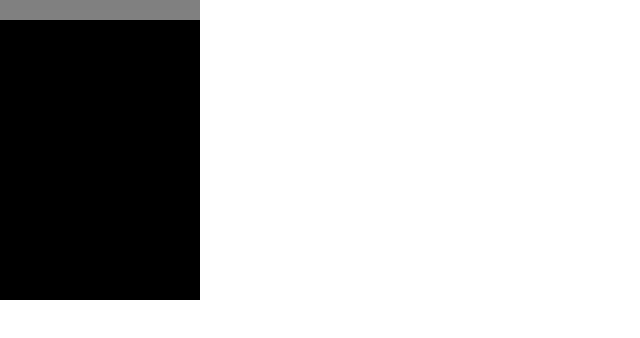
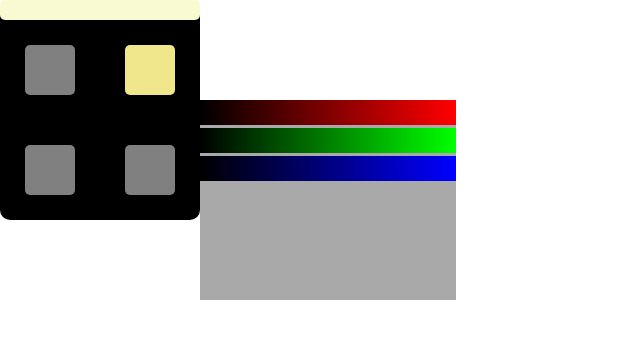
Before and after one commit to ObaniGemini/leprojetccool, a plain HTML site: page index.html in a window 1280 px wide. Shown: the whole page, without its empty margins (0-640 px from the left). Drawn offline with Linux system fonts and the light colour scheme.

Commit message:
yolo new stuff partly working

```diff
--- a/css/style.css
+++ b/css/style.css
@@ -32,29 +32,15 @@ body {
 }
 
 
-canvas {
-	width: 100%;
-	height: 100%;
+.drawing_canvas {
 	position: absolute;
 	z-index: -1;
 }
 
 
-table {
-	position:relative;
-	width: 100%;
-}
-
-
 .button {
 	position: absolute;
-	left: 50%;
-	top: 50%;
-	width: 50px;
-	height: 50px;
-	-ms-transform: translateY(-50%);
-	transform: translateY(-50%);
-	background-color: lightgrey;
+	background-color: grey;
 	border: none;
 	border-radius: 5px;
 }
@@ -62,19 +48,34 @@ table {
 
 
 .button:hover {
-	background-color: grey;
+	background-color: dimgrey;
 	border: none;
 	border-radius: 5px;
 }
 
+.focused {
+	background-color: khaki;
+}
+
+.focused:hover {
+	background-color: darkkhaki;
+}
 
 
-td {
-	position: relative;
-	text-align: center;
-	padding-top: 25px;
-	padding-bottom: 25px;
+
+.colorpicker {
+	position: absolute;
+	width: 256px;
+	height: 200px;
+	background-color: darkgrey;
 }
+
+canvas > div {
+	position: absolute;
+	width: 5px;
+	background-color: white;
+}
+
 
 
 
@@ -82,16 +83,19 @@ td {
 	left: 0px;
 	top: 0px;
 	min-width: 200px;
-	min-height: 300px;
 	position: absolute;
 	background-color: black;
+	border: none;
+	border-radius: 10px;
 }
 
 #navBar {
-	background-color: grey;
+	background-color: lightgoldenrodyellow;
 	width: 100%;
 	height: 20px;
 	position: absolute;
-	left: 0;
-	top: 0;
+	left: 0px;
+	top: 0px;
+	border: none;
+	border-radius: 5px;
 }
--- a/js/main.js
+++ b/js/main.js
@@ -1,11 +1,14 @@
 var canvas;
 var tools;
+var openedWindows = [];
 
 
 
 const main = () => {
 	canvas = new Canvas();
 	tools = new Tools();
+
+	pushWindow( new ColorPicker( 200, 100 ) ); //just for testing
 
 	window.addEventListener("resize", () => {
 		canvas.resize();
@@ -26,4 +29,35 @@ const main = () => {
 }
 
 
+const handleInput = ( event ) => {
+	let key = event.key;
+
+	if( key == "s" ) {
+		tools.focus( "selector" );
+	} else if( key == "p" ) {
+		tools.focus( "pencil" );
+	} else if( key == "l" ) {
+		tools.focus( "picker" );
+	} else if( key == "b" ) {
+		tools.focus( "bucketfill" );
+	} else if( key == "Escape" ) {
+		popWindow();
+	}
+}
+
+
+const pushWindow = ( object ) => {
+	openedWindows.push( object );
+	document.body.appendChild( openedWindows[openedWindows.length - 1].window );
+}
+
+const popWindow = () => {
+	if( openedWindows.length > 0 ) {
+		document.body.removeChild( openedWindows[openedWindows.length - 1].window );
+		openedWindows.pop();
+	}
+}
+
+
+window.addEventListener("keydown", handleInput);
 window.addEventListener("load", main);
--- a/js/objects.js
+++ b/js/objects.js
@@ -1,6 +1,9 @@
 class Canvas {
 	constructor() {
 		this.canvas = document.createElement( "canvas" );
+		this.canvas.className = "drawing_canvas";
+		this.resize();
+
 		this.ctx = this.canvas.getContext( "2d" );
 		document.body.appendChild( this.canvas );
 		this.resize();
@@ -8,8 +11,69 @@ class Canvas {
 
 	//resize canvas
 	resize() {
-		this.canvas.style.width = window.innerWidth;	//Set canvas size
-		this.canvas.style.height = window.innerHeight;
+		this.canvas.setAttribute("width", window.innerWidth);
+		this.canvas.setAttribute("height", window.innerHeight);
+	}
+}
+
+
+class ColorPicker {
+	constructor( posX, posY ) {
+		this.window = document.createElement( "div" );
+		this.window.className = "colorpicker";
+		this.window.style.left = posX + 'px';
+		this.window.style.top = posY + 'px';
+
+		this.sliders = [
+			new ColorSlider( 0, posX ),
+			new ColorSlider( 1, posX ),
+			new ColorSlider( 2, posX )
+		];
+
+		this.sliders.forEach( element => this.window.appendChild( element.color ) );
+	}
+}
+
+
+class ColorSlider {
+	constructor( idx, posX ) {
+		let sliderHeight = 25;
+		let rgb1 = 'rgb( ';
+		let rgb2 = '';
+
+		this.color = document.createElement( "canvas" );
+		this.cursor = document.createElement( "div" );
+
+
+		this.color.setAttribute( "width", "256px" );
+		this.color.setAttribute( "height", sliderHeight + 'px' );
+		this.cursor.setAttribute( "height", sliderHeight + 'px ');
+		this.color.appendChild( this.cursor );
+
+
+		this.context = this.color.getContext( "2d" );
+		this.value = 255;
+		this.posX = posX;
+
+
+		for( let i = 0; i < idx; i++ ) {
+			rgb1 += '0, ';
+		} for( let i = idx; i < 3; i++ ) {
+			rgb2 += ( i == 2 ? ' )' : ', 0' );
+		}
+
+		for( let i = 0; i < 256; i++ ) {
+			this.context.fillStyle = rgb1 + i + rgb2;
+			this.context.fillRect( i, 0, 1, sliderHeight );
+		}
+
+		this.color.addEventListener( "mousedown", this.updateGradient );
+	}
+
+
+	updateGradient( event ) {
+		this.value = event.x - this.posX;
+		console.log( this.posX );
 	}
 }
 
@@ -18,31 +82,76 @@ class Canvas {
 
 class Tools {
 	constructor() {
-		this.toolsBox = document.createElement("tools");
+		this.toolsBox = document.createElement("div");
 		this.toolsBox.id = "toolsBox";
 
 		this.navBar = document.createElement("navbar");
 		this.navBar.id = "navBar";
 
 
-
 		this.toolsBox.appendChild( this.navBar );
 		document.body.appendChild( this.toolsBox );
+		this.toolsBox.style.height = this.navBar.offsetHeight + 'px';
+
 
 		this.mouseDown = false;
 		this.mouseOffset = [ 0, 0 ];
 		this.offsetLimits = [ 0, 0 ];
 
+
+		this.buttonWidth = 50;
 		this.buttons = [];
 		this.focused = -1;
 
+
+		this.addButton( "selector" );
+		this.addButton( "pencil" );
+		this.addButton( "picker" );
+		this.addButton( "bucketfill" );
+		this.buttons.forEach( element => this.toolsBox.appendChild( element ) );
+
 		this.updateOffsetLimits();
+
+		this.focus( "pencil" );
 	}
 
+
+	focus( name ) {
+		console.log("Selecting " + name + " tool");
+		this.focused = name;
+		this.buttons.forEach( ( btn ) => {
+			if( btn.id == name ) {
+				btn.className = "button focused";
+			} else {
+				btn.className = "button";
+			}
+		} );
+	}
+
+
+
+
 	addButton( name ) {
-		this.buttons.push( Button( name ) );
+		let pos = this.buttons.length;
+		let button = document.createElement("div");
 
+		button.className = "button";
+		button.id = name;
+
+		button.style.width = this.buttonWidth + 'px';
+		button.style.height = this.buttonWidth + 'px';
+
+		button.style.left = ( this.toolsBox.offsetWidth/8 + this.toolsBox.offsetWidth/2 * ( parseInt(pos) % 2 ) ) + 'px';
+		button.style.top = ( this.navBar.offsetHeight + this.buttonWidth/2 + this.buttonWidth*parseInt( parseInt(pos)/2 )*2 ) + 'px';
+
+		button.addEventListener( "mousedown", () => { this.focus( name ) } );
+
+		console.log( "Added a button " + name + " at " + button.style.left + " " + button.style.top );
+
+		this.toolsBox.style.height = this.navBar.offsetHeight + this.buttonWidth*( parseInt( parseInt(pos)/2 ) + 1 )*2 + 'px'; //Resize window for buttons
+		this.buttons.push( button ); //Add button to the array
 	}
+
 
 
 	//Update limits for moving the toolsbox, modify pos for it doesn't go out when we resize manually
@@ -61,6 +170,8 @@ class Tools {
 		}
 	}
 
+
+
 	//Sets mouse move offset to move the window from the point the navbar is clicked from
 	setMoveOffset( event ) {
 		this.mouseOffset = [
@@ -70,6 +181,8 @@ class Tools {
 		this.mouseDown = true;
 	}
 
+
+
 	//Moves the window if mouse is down, depending on window limits
 	move( event ) {
 		if( this.mouseDown ) {
@@ -78,23 +191,3 @@ class Tools {
 		}
 	}
 }
-
-
-
-
-class Button {
-	constructor( id ) {
-		this.button = document.createElement("div")
-		this.button.id = id;
-		this.class = "button";
-	}
-
-	focus() {
-
-	}
-
-	unfocus() {
-
-	}
-
-}
```
